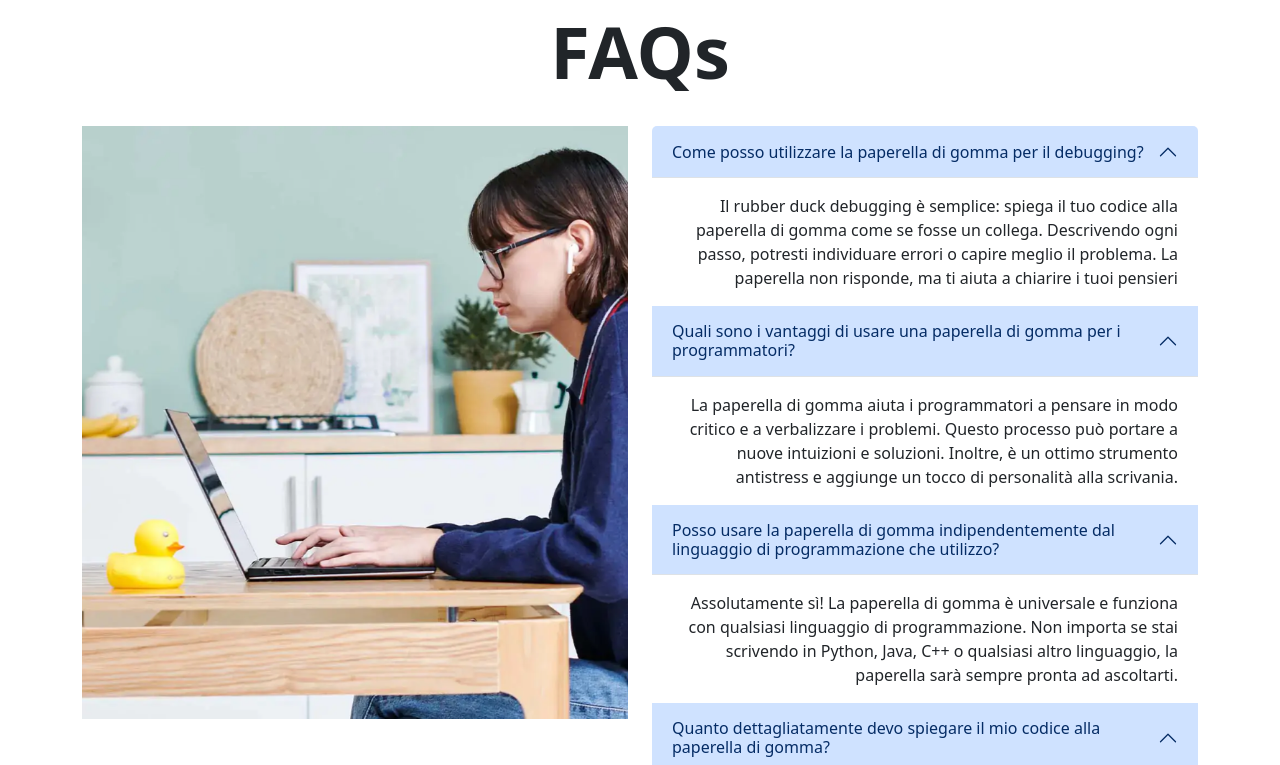
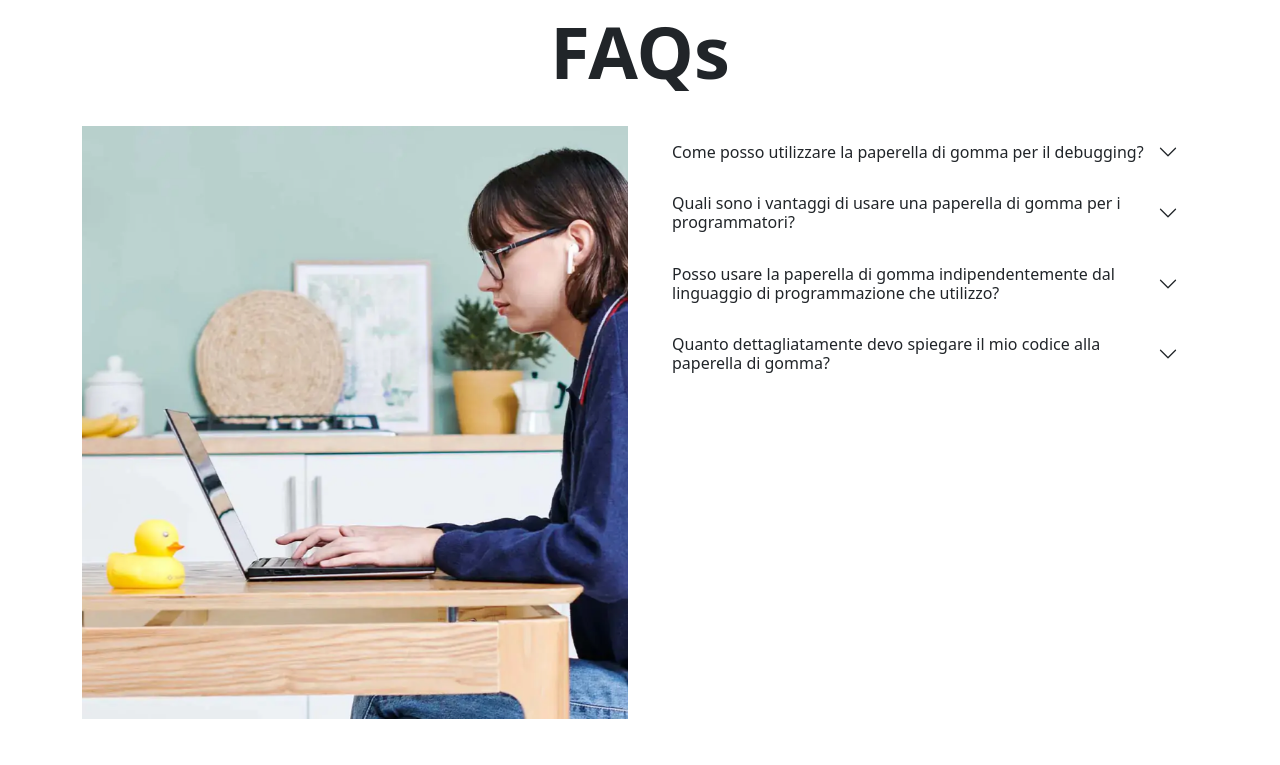
Before and after one commit to dmtpat/landing-page-product, a React (Vite) app: page / in a window 1280 px wide. Shown: the part 4780-5545 px from the top of the page. Built offline with nearby package versions, Linux system fonts and the light colour scheme.

Commit message:
bootstrap js + jumbo + accordion + scrollspy fixed

```diff
--- a/package.json
+++ b/package.json
@@ -17,6 +17,7 @@
     "@fortawesome/react-fontawesome": "^3.1.1",
     "bootstrap": "^5.3.8",
     "font-awesome": "^4.7.0",
+    "jquery": "^3.7.1",
     "react": "^19.2.0",
     "react-bootstrap": "^2.10.10",
     "react-dom": "^19.2.0"
--- a/src/components/Header/Header.jsx
+++ b/src/components/Header/Header.jsx
@@ -1,4 +1,6 @@
 import 'bootstrap/dist/css/bootstrap.min.css';
+import 'jquery/dist/jquery.min.js'
+import 'bootstrap/dist/js/bootstrap.min.js'
 import './Header.module.css'
 import logo from '../../assets/logo.png'
 import Nav from 'react-bootstrap/Nav'
--- a/src/components/Main/Faqs.components.jsx
+++ b/src/components/Main/Faqs.components.jsx
@@ -1,4 +1,6 @@
 import 'bootstrap/dist/css/bootstrap.min.css';
+import 'jquery/dist/jquery.min.js'
+import 'bootstrap/dist/js/bootstrap.min.js'
 import { FontAwesomeIcon } from '@fortawesome/react-fontawesome'
 import { faMapPin } from '@fortawesome/free-solid-svg-icons'
 import { faBagShopping } from '@fortawesome/free-solid-svg-icons'
@@ -20,8 +22,23 @@ function Faqs() {
 
 
                     <div class="accordion" id="accordionExample">
-
-                        <div className="accordion-item border-0">
+                        {
+                            Questions.map((question) => (
+                                <div className="accordion-item border-0" key={question.id}>
+                                    <h2 className="accordion-header">
+                                        <button className="accordion-button collapsed" type="button" data-bs-toggle="collapse" data-bs-target={"#" + question.id} aria-expanded="true" aria-controls={question.id}>
+                                            {question.title}
+                                        </button>
+                                    </h2>
+                                    <div id={question.id} className="accordion-collapse  collapse" data-bs-parent="#accordionExample">
+                                        <div className="accordion-body">
+                                            {question.text}
+                                        </div>
+                                    </div>
+                                </div>
+                            ))
+                        }
+                        {/* <div className="accordion-item border-0">
                             <h2 className="accordion-header">
                                 <button className="accordion-button" type="button" data-bs-toggle="collapse show" data-bs-target="#collapseOne" aria-expanded="true" aria-controls="collapseOne">
                                     {Questions[0].title}
@@ -35,11 +52,11 @@ function Faqs() {
                         </div>
                         <div className="accordion-item border-0">
                             <h2 className="accordion-header">
-                                <button className="accordion-button" type="button" data-bs-toggle="collapse show" data-bs-target="#collapseOne" aria-expanded="true" aria-controls="collapseOne">
+                                <button className="accordion-button collapsed" type="button" data-bs-toggle="collapse" data-bs-target="#collapsetwo" aria-expanded="false" aria-controls="collapseOne">
                                     {Questions[1].title}
                                 </button>
                             </h2>
-                            <div id="collapseOne" className="accordion-collapse  show" data-bs-parent="#accordionExample">
+                            <div id="collapsetwo" className="accordion-collapse  collapse" data-bs-parent="#accordionExample">
                                 <div className="accordion-body">
                                     {Questions[1].text}
                                 </div>
@@ -67,8 +84,8 @@ function Faqs() {
                                 <div className="accordion-body">
                                     {Questions[3].text}
                                 </div>
-                            </div>
-                        </div>
+                            </div> */}
+                        {/* </div> */}
 
 
                     </div>
@@ -120,7 +137,7 @@ function Faqs() {
                     </div>
                 </div>
             </div>
-        </div>
+        </div >
     )
 }
 export default Faqs
--- a/src/components/Main/Jumbotron.components.jsx
+++ b/src/components/Main/Jumbotron.components.jsx
@@ -4,8 +4,8 @@ import banner_image from "../../assets/banner-image.png";
 function Jumbotron() {
     return (
         <div id="home" className="container-fluid mt-5">
-            <div className="row row-col-2 row-col-sm-1 p-0">
-                <div className="col col-6">
+            <div className="row row-col-2 row-col-sm-1 justify-content-between ">
+                <div className="col col-6 p-0 ">
                     <img src={banner_image} alt="" />
                 </div>
                 <div className={`col ${style.ms_banner_bg}`} >
--- a/src/components/Main/Main.jsx
+++ b/src/components/Main/Main.jsx
@@ -1,4 +1,6 @@
 import 'bootstrap/dist/css/bootstrap.min.css';
+import 'jquery/dist/jquery.min.js'
+import 'bootstrap/dist/js/bootstrap.min.js'
 import "./main.module.css"
 import Jumbotron from "./Jumbotron.components";
 import Points from "./Points.components";
```
Also changed, not shown: 1 other file (tests, documents, lock files or other folders).
